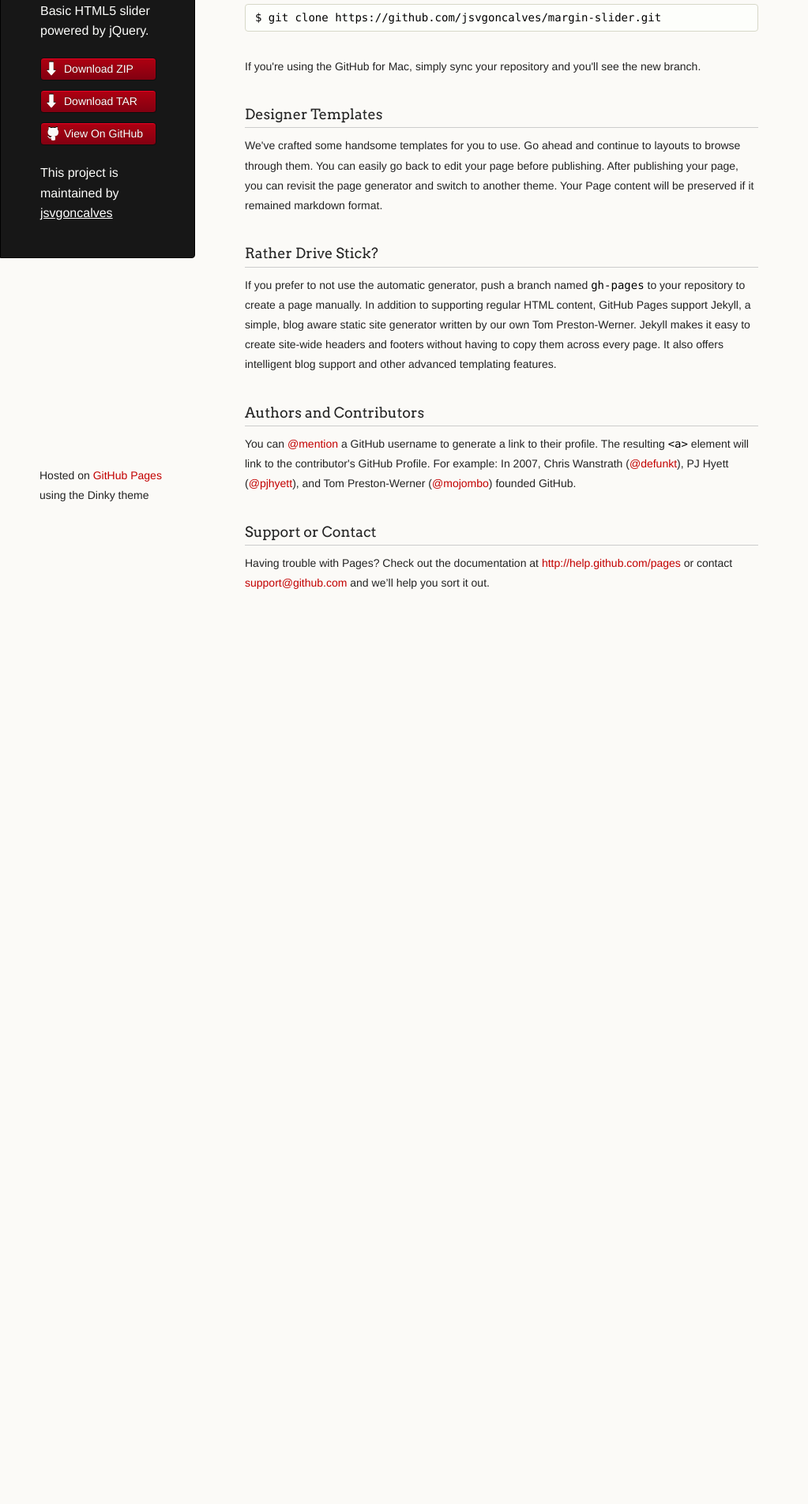
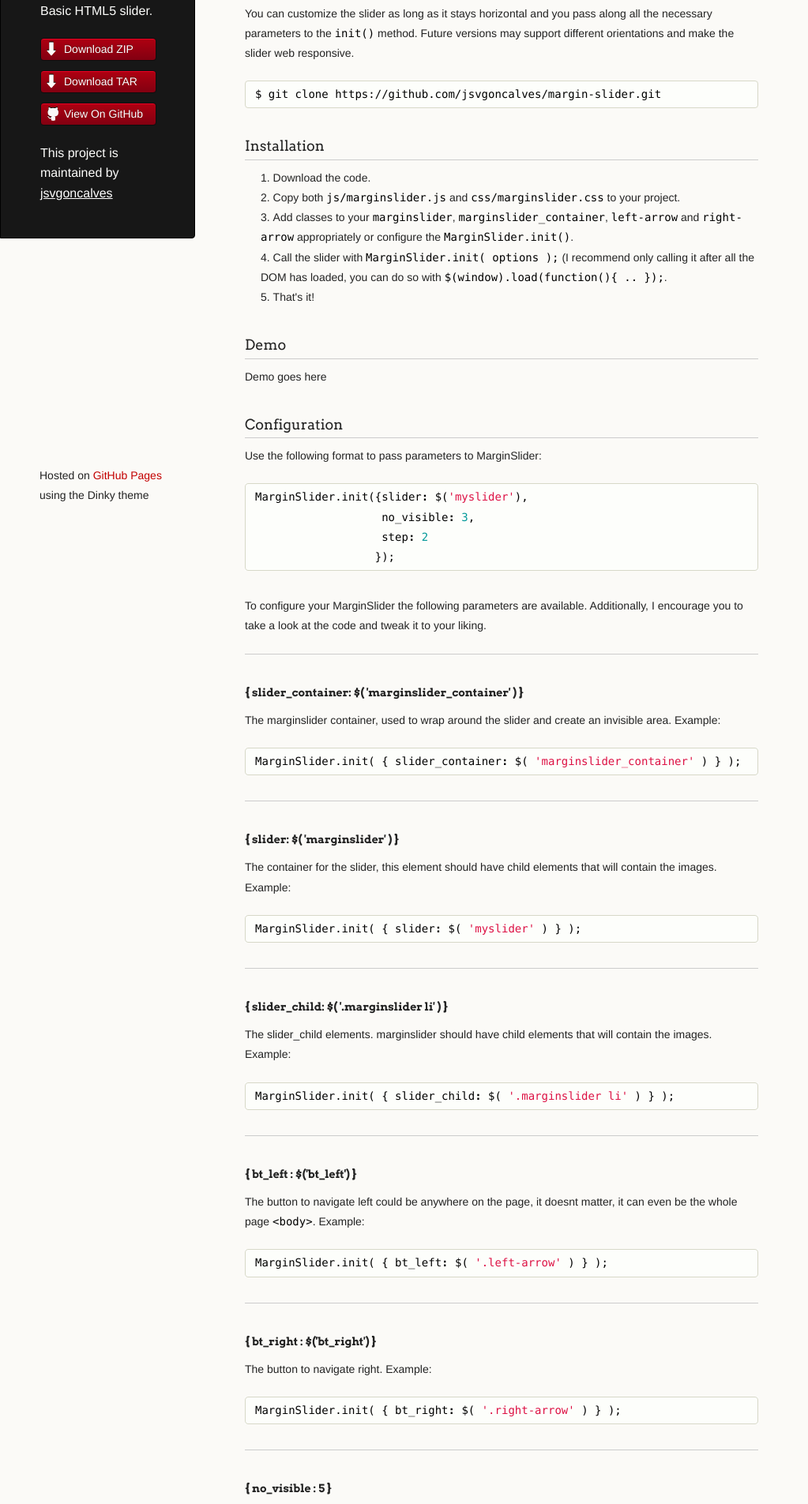
Before and after one commit to jsvgoncalves/margin-slider, a plain HTML site: page index.html in a window 1280 px wide. Shown: the part 128-2033 px from the top of the page at 79% size, without its empty margins (0-1023 px from the left). Before the commit the page ends 951 px from the top, so only its background shows below. Drawn offline with Linux system fonts and the light colour scheme.

```diff
--- a/index.html
+++ b/index.html
@@ -17,7 +17,7 @@
     <div class="wrapper">
       <header>
         <h1 class="header">MarginSlider</h1>
-        <p class="header">Basic HTML5 slider powered by jQuery.</p>
+        <p class="header">Basic HTML5 slider.</p>
 
         <ul>
           <li class="download"><a class="buttons" href="https://github.com/jsvgoncalves/margin-slider/zipball/master">Download ZIP</a></li>
@@ -32,35 +32,123 @@
       <section>
         <h3>Welcome to MarginSlider</h3>
 
-<p>This is a simple slider built with Javascript and powered by jQuery.
-</p>
+<p>A simple slider built with Javascript and powered by jQuery.</p>
+
+<p>You can customize the slider as long as it stays horizontal and you pass along all the necessary parameters to the <code>init()</code> method. Future versions may support different orientations and make the slider web responsive.</p>
 
 <pre><code>$ git clone https://github.com/jsvgoncalves/margin-slider.git
 </code></pre>
 
-<p>If you're using the GitHub for Mac, simply sync your repository and you'll see the new branch.</p>
+<h3>Installation</h3>
 
-<h3>Designer Templates</h3>
+<ol>
+<li>Download the code.</li>
+<li>Copy both <code>js/marginslider.js</code> and <code>css/marginslider.css</code> to your project.</li>
+<li>Add classes to your <code>marginslider</code>, <code>marginslider_container</code>, <code>left-arrow</code> and <code>right-arrow</code> appropriately or configure the <code>MarginSlider.init()</code>.</li>
+<li>Call the slider with <code>MarginSlider.init( options );</code> (I recommend only calling it after all the DOM has loaded, you can do so with <code>$(window).load(function(){ .. });</code>.</li>
+<li>That's it!</li>
+</ol><h3>Demo</h3>
 
-<p>We've crafted some handsome templates for you to use. Go ahead and continue to layouts to browse through them. You can easily go back to edit your page before publishing. After publishing your page, you can revisit the page generator and switch to another theme. Your Page content will be preserved if it remained markdown format.</p>
+<p>Demo goes here</p>
 
-<h3>Rather Drive Stick?</h3>
+<h3>Configuration</h3>
 
-<p>If you prefer to not use the automatic generator, push a branch named <code>gh-pages</code> to your repository to create a page manually. In addition to supporting regular HTML content, GitHub Pages support Jekyll, a simple, blog aware static site generator written by our own Tom Preston-Werner. Jekyll makes it easy to create site-wide headers and footers without having to copy them across every page. It also offers intelligent blog support and other advanced templating features.</p>
+<p>Use the following format to pass parameters to MarginSlider:</p>
+
+<div class="highlight"><pre><span class="nx">MarginSlider</span><span class="p">.</span><span class="nx">init</span><span class="p">({</span><span class="nx">slider</span><span class="o">:</span> <span class="nx">$</span><span class="p">(</span><span class="s1">'myslider'</span><span class="p">),</span>
+                   <span class="nx">no_visible</span><span class="o">:</span> <span class="mi">3</span><span class="p">,</span>
+                   <span class="nx">step</span><span class="o">:</span> <span class="mi">2</span>
+                  <span class="p">});</span>
+</pre></div>
+
+<p>To configure your MarginSlider the following parameters are available. Additionally, I encourage you to take a look at the code and tweak it to your liking.</p>
+
+<hr><h4>{ slider_container: $( 'marginslider_container' ) }</h4>
+
+<p>The marginslider container, used to wrap around the slider and create an invisible area. Example:</p>
+
+<div class="highlight"><pre><span class="nx">MarginSlider</span><span class="p">.</span><span class="nx">init</span><span class="p">(</span> <span class="p">{</span> <span class="nx">slider_container</span><span class="o">:</span> <span class="nx">$</span><span class="p">(</span> <span class="s1">'marginslider_container'</span> <span class="p">)</span> <span class="p">}</span> <span class="p">);</span>
+</pre></div>
+
+<hr><h4>{ slider: $( 'marginslider' ) }</h4>
+
+<p>The container for the slider, this element should have child elements that will contain the images.
+Example:</p>
+
+<div class="highlight"><pre><span class="nx">MarginSlider</span><span class="p">.</span><span class="nx">init</span><span class="p">(</span> <span class="p">{</span> <span class="nx">slider</span><span class="o">:</span> <span class="nx">$</span><span class="p">(</span> <span class="s1">'myslider'</span> <span class="p">)</span> <span class="p">}</span> <span class="p">);</span>
+</pre></div>
+
+<hr><h4>{ slider_child: $( '.marginslider li' ) }</h4>
+
+<p>The slider_child elements. marginslider should have child elements that will contain the images.
+Example:</p>
+
+<div class="highlight"><pre><span class="nx">MarginSlider</span><span class="p">.</span><span class="nx">init</span><span class="p">(</span> <span class="p">{</span> <span class="nx">slider_child</span><span class="o">:</span> <span class="nx">$</span><span class="p">(</span> <span class="s1">'.marginslider li'</span> <span class="p">)</span> <span class="p">}</span> <span class="p">);</span>
+</pre></div>
+
+<hr><h4>{ bt_left : $('bt_left') }</h4>
+
+<p>The button to navigate left could be anywhere on the page, it doesnt matter, it can even be the whole page <code>&lt;body&gt;</code>.
+Example: </p>
+
+<div class="highlight"><pre><span class="nx">MarginSlider</span><span class="p">.</span><span class="nx">init</span><span class="p">(</span> <span class="p">{</span> <span class="nx">bt_left</span><span class="o">:</span> <span class="nx">$</span><span class="p">(</span> <span class="s1">'.left-arrow'</span> <span class="p">)</span> <span class="p">}</span> <span class="p">);</span>
+</pre></div>
+
+<hr><h4>{ bt_right : $('bt_right') }</h4>
+
+<p>The button to navigate right.
+Example: </p>
+
+<div class="highlight"><pre><span class="nx">MarginSlider</span><span class="p">.</span><span class="nx">init</span><span class="p">(</span> <span class="p">{</span> <span class="nx">bt_right</span><span class="o">:</span> <span class="nx">$</span><span class="p">(</span> <span class="s1">'.right-arrow'</span> <span class="p">)</span> <span class="p">}</span> <span class="p">);</span>
+</pre></div>
+
+<hr><h4>{ no_visible : 5 }</h4>
+
+<p>The number of visible elements, note that if the number of visible elements it's greater than the number of total elements the slider will note move.
+Example: </p>
+
+<div class="highlight"><pre><span class="nx">MarginSlider</span><span class="p">.</span><span class="nx">init</span><span class="p">(</span> <span class="p">{</span> <span class="nx">no_visible</span><span class="o">:</span> <span class="mi">5</span> <span class="p">}</span> <span class="p">);</span>
+</pre></div>
+
+<hr><h4>{ step : 3 }</h4>
+
+<p>How many elements to advance each time the user navigates.
+Example: </p>
+
+<div class="highlight"><pre><span class="nx">MarginSlider</span><span class="p">.</span><span class="nx">init</span><span class="p">(</span> <span class="p">{</span> <span class="nx">step</span><span class="o">:</span> <span class="mi">3</span> <span class="p">}</span> <span class="p">);</span>
+</pre></div>
+
+<hr><h4>{ img_margin : 15 }</h4>
+
+<p>The spacing between each image on the slider.
+Example: </p>
+
+<div class="highlight"><pre><span class="nx">MarginSlider</span><span class="p">.</span><span class="nx">init</span><span class="p">(</span> <span class="p">{</span> <span class="nx">img_margin</span> <span class="o">:</span> <span class="mi">15</span> <span class="p">}</span> <span class="p">);</span>
+</pre></div>
 
 <h3>Authors and Contributors</h3>
 
-<p>You can <a href="https://github.com/blog/821" class="user-mention">@mention</a> a GitHub username to generate a link to their profile. The resulting <code>&lt;a&gt;</code> element will link to the contributor's GitHub Profile. For example: In 2007, Chris Wanstrath (<a href="https://github.com/defunkt" class="user-mention">@defunkt</a>), PJ Hyett (<a href="https://github.com/pjhyett" class="user-mention">@pjhyett</a>), and Tom Preston-Werner (<a href="https://github.com/mojombo" class="user-mention">@mojombo</a>) founded GitHub.</p>
+<p>This project is maintained by João Gonçalves (<a href="https://github.com/jsvgoncalves" class="user-mention">@jsvgoncalves</a>). Special thanks to Helder Lucas and João Lopes (<a href="https://github.com/lopis" class="user-mention">@lopis</a>).</p>
 
 <h3>Support or Contact</h3>
 
-<p>Having trouble with Pages? Check out the documentation at <a href="http://help.github.com/pages">http://help.github.com/pages</a> or contact <a href="mailto:support@github.com">support@github.com</a> and we’ll help you sort it out.</p>
+<p>Having trouble with MarginSlider? Check out the documentation at <a href="https://github.com/jsvgoncalves/margin-slider">https://github.com/jsvgoncalves/margin-slider</a> or open a new issue and I’ll help you sort it out.</p>
       </section>
       <footer>
         <p><small>Hosted on <a href="https://pages.github.com">GitHub Pages</a> using the Dinky theme</small></p>
       </footer>
     </div>
     <!--[if !IE]><script>fixScale(document);</script><![endif]-->
+		          <script type="text/javascript">
+            var gaJsHost = (("https:" == document.location.protocol) ? "https://ssl." : "http://www.");
+            document.write(unescape("%3Cscript src='" + gaJsHost + "google-analytics.com/ga.js' type='text/javascript'%3E%3C/script%3E"));
+          </script>
+          <script type="text/javascript">
+            try {
+              var pageTracker = _gat._getTracker("UA-37735894-1");
+            pageTracker._trackPageview();
+            } catch(err) {}
+          </script>
 
   </body>
 </html>
```
Also changed, not shown: params.json (+1 -1 lines).
